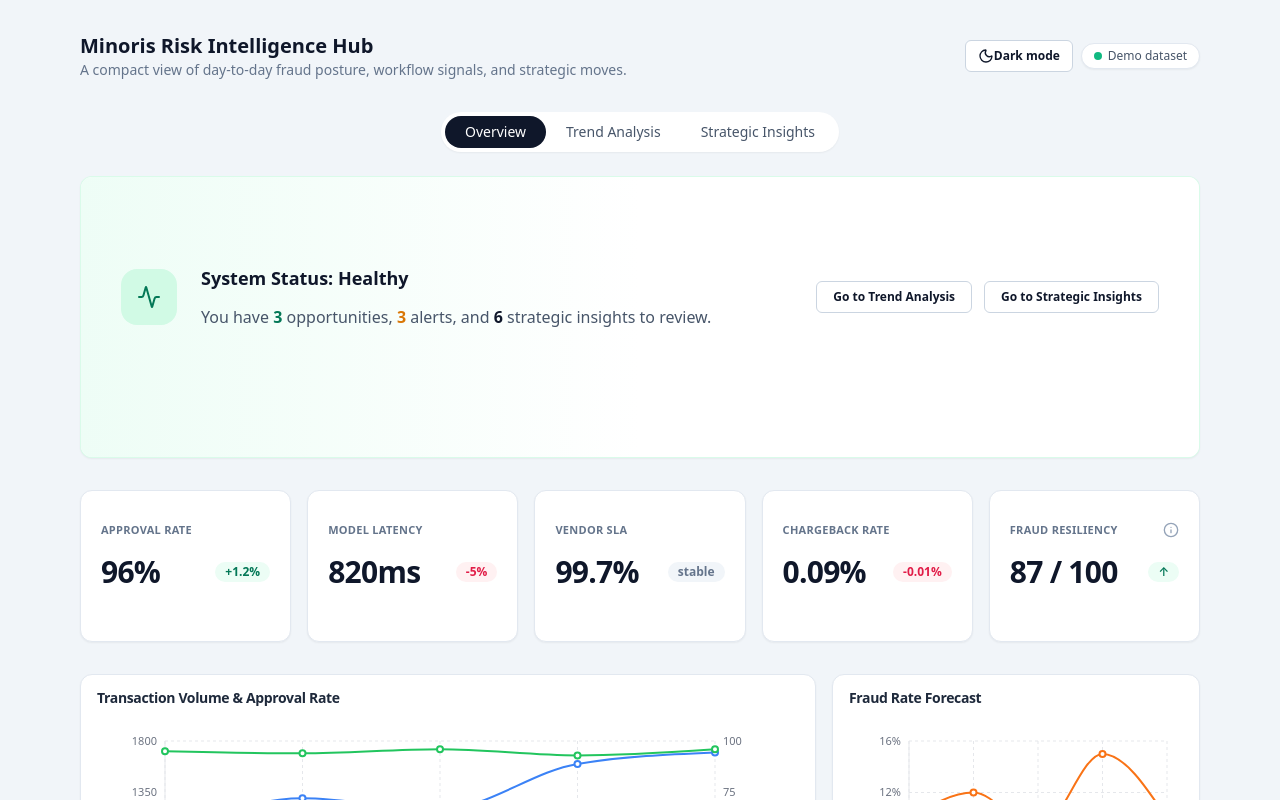
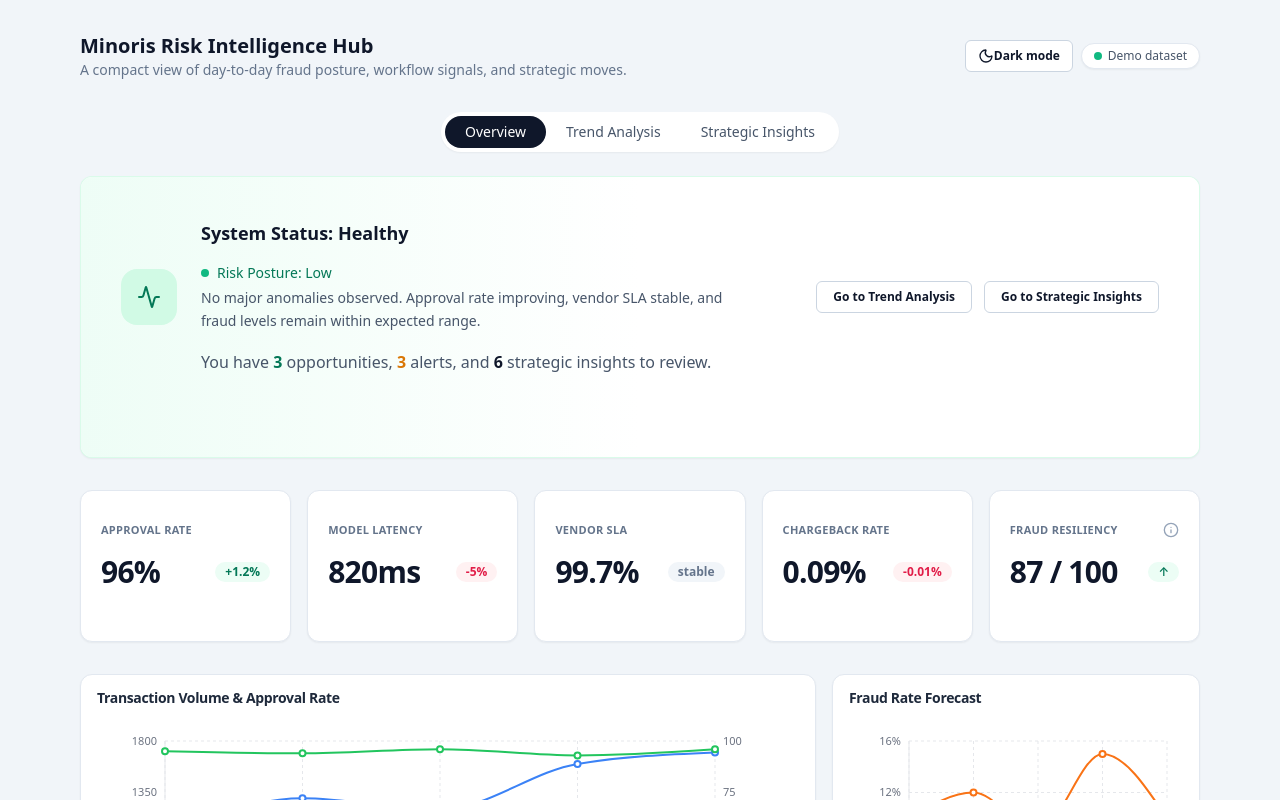
Before and after one commit to netkab/fraud-dashboard-demo, a React (Vite) app: page / in a window 1280 px wide. Shown: the top 800 px of the page. Built offline with nearby package versions, Linux system fonts and the light colour scheme.

Commit message:
Deploy latest build

```diff
--- a/src/components/dashboard/OverviewTab.jsx
+++ b/src/components/dashboard/OverviewTab.jsx
@@ -35,31 +35,49 @@ function StatusBanner({
     aria-hidden
     className="pointer-events-none absolute inset-0 bg-gradient-to-r from-emerald-50/90 via-white to-white dark:from-emerald-900/40 dark:via-slate-900 dark:to-slate-900"
   />
+
   <CardContent className="relative flex h-full min-h-[280px] w-full flex-col items-center justify-center gap-10 px-10 py-10 md:flex-row md:items-center md:justify-between md:gap-14">
+
+    {/* LEFT SIDE */}
     <div className="flex flex-1 items-center gap-5 md:gap-6">
       <div className="flex h-14 w-14 shrink-0 items-center justify-center rounded-2xl bg-emerald-100 text-emerald-700">
         <Activity className="h-6 w-6" />
       </div>
 
-          <div className="space-y-3">
+      <div className="space-y-4">
+
+        {/* SYSTEM STATUS */}
         <p className="text-lg font-semibold text-slate-900">
           System Status: Healthy
         </p>
 
+        {/* RISK POSTURE */}
+        <div className="flex flex-col gap-1">
+          <span className="inline-flex items-center gap-2 text-sm font-medium text-emerald-700">
+            <span className="h-2 w-2 rounded-full bg-emerald-500"></span>
+            Risk Posture: Low
+          </span>
+          <p className="text-sm leading-relaxed text-slate-600">
+            No major anomalies observed. Approval rate improving, vendor SLA stable,
+            and fraud levels remain within expected range.
+          </p>
+        </div>
+
+        {/* COUNTS */}
         <p className="text-base leading-relaxed text-slate-600">
           You have{" "}
-              <span className="font-semibold text-emerald-700">
-                {opportunityCount}
-              </span>{" "}
+          <span className="font-semibold text-emerald-700">{opportunityCount}</span>{" "}
           opportunities,{" "}
           <span className="font-semibold text-amber-600">{alertCount}</span>{" "}
           alerts, and{" "}
           <span className="font-semibold text-slate-900">{macroCount}</span>{" "}
           strategic insights to review.
         </p>
+
       </div>
     </div>
 
+    {/* RIGHT SIDE BUTTONS */}
     <div className="flex flex-wrap items-center gap-3">
       <Button
         size="sm"
@@ -79,6 +97,7 @@ function StatusBanner({
         Go to Strategic Insights
       </Button>
     </div>
+
   </CardContent>
 </Card>
   );
```
Also changed, not shown: 2 other files (tests, documents, lock files or other folders). Lines whose indentation alone changed are shown as unchanged.
